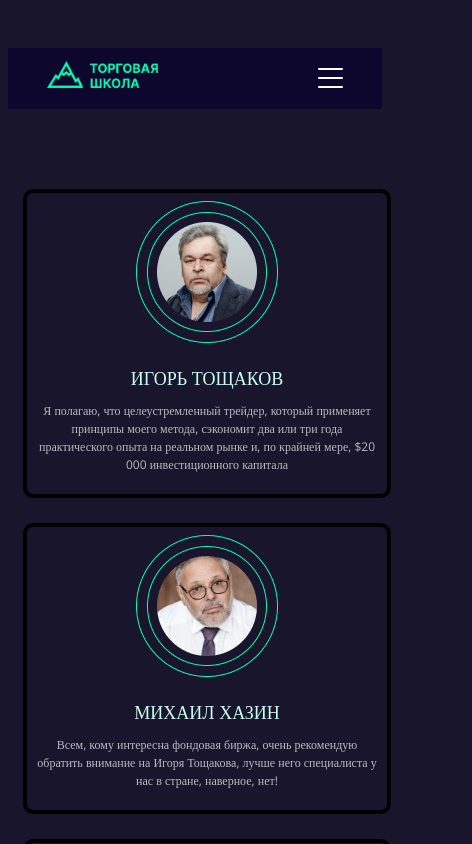
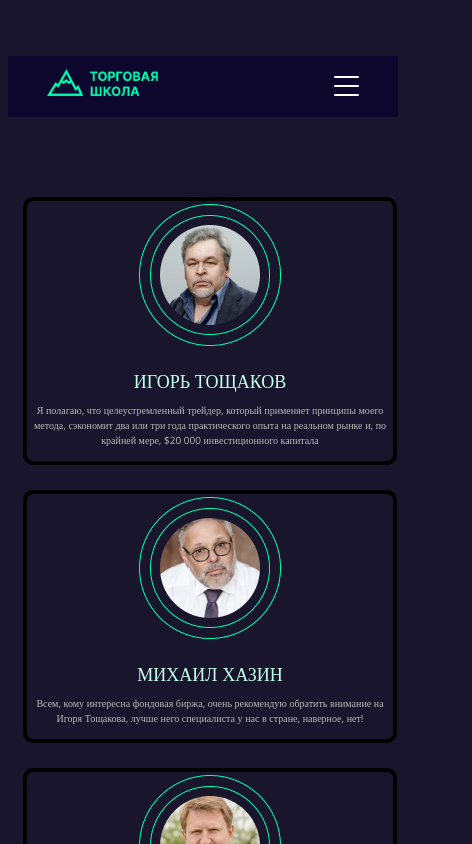
Before and after one commit to otabekabduhalilov2010/trayding, a React (Vite) app: page /learning in a window 390 px wide. Shown: the top 844 px of the page, 472 px wide, since content can reach past the window. Built offline with nearby package versions, Linux system fonts and the light colour scheme.

Commit message:
Add files via upload

```diff
--- a/src/component/Card/Card.module.scss
+++ b/src/component/Card/Card.module.scss
@@ -46,34 +46,55 @@
   }
 }
 
-@media (max-width: 768px) {
+@media (max-width: 739px) {
   .card {
     width: 220px;
-    height: 400px;
-    padding: 10px;
+    height: 200px;
+    padding: 150px;
 
     h3 {
       font-size: 20px;
     }
 
     p {
-      font-size: 13px;
+      font-size: 10px;
     }
   }
 }
 
-@media (max-width: 480px) {
+@media (max-width: 739px) {
+  .card {
+    width: 220px;
+    height: 350px;
+    padding: 20px;
+
+    h3 {
+      font-size: 20px;
+    }
+
+    p {
+      font-size: 10px;
+    }
+  }
+}
+
+
+
+
+
+
+@media (max-width: 590px) {
   .card {
     width: 100%;
     height: auto;
-    padding: 8px;
+    padding: 3px;
 
     h3 {
       font-size: 18px;
     }
 
     p {
-      font-size: 12px;
+      font-size: 10px;
     }
   }
 }
--- a/src/component/Section4/Section4.module.scss
+++ b/src/component/Section4/Section4.module.scss
@@ -182,3 +182,18 @@
     font-size: 1.2rem;
   }
 }
+
+
+html, body {
+  overflow-x: hidden;
+  width: 100%;
+}
+
+.section {
+  max-width: 100vw;
+}
+
+.stepsContainer {
+  max-width: 100%;
+  overflow-x: hidden;
+}
```
